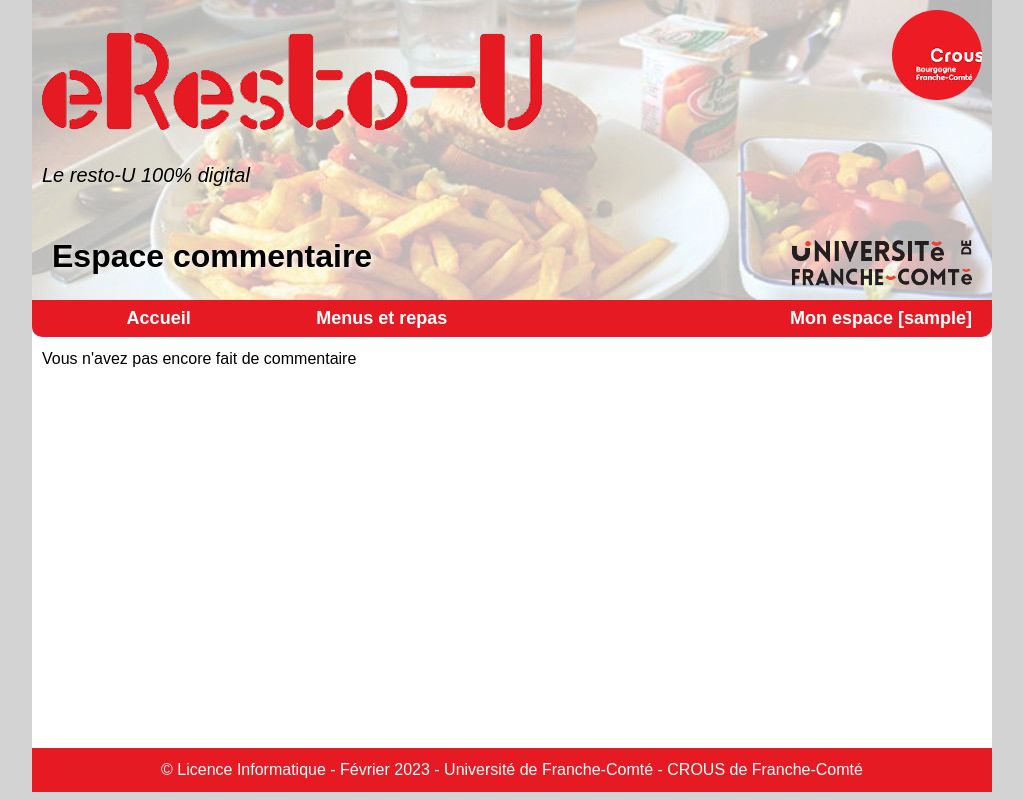
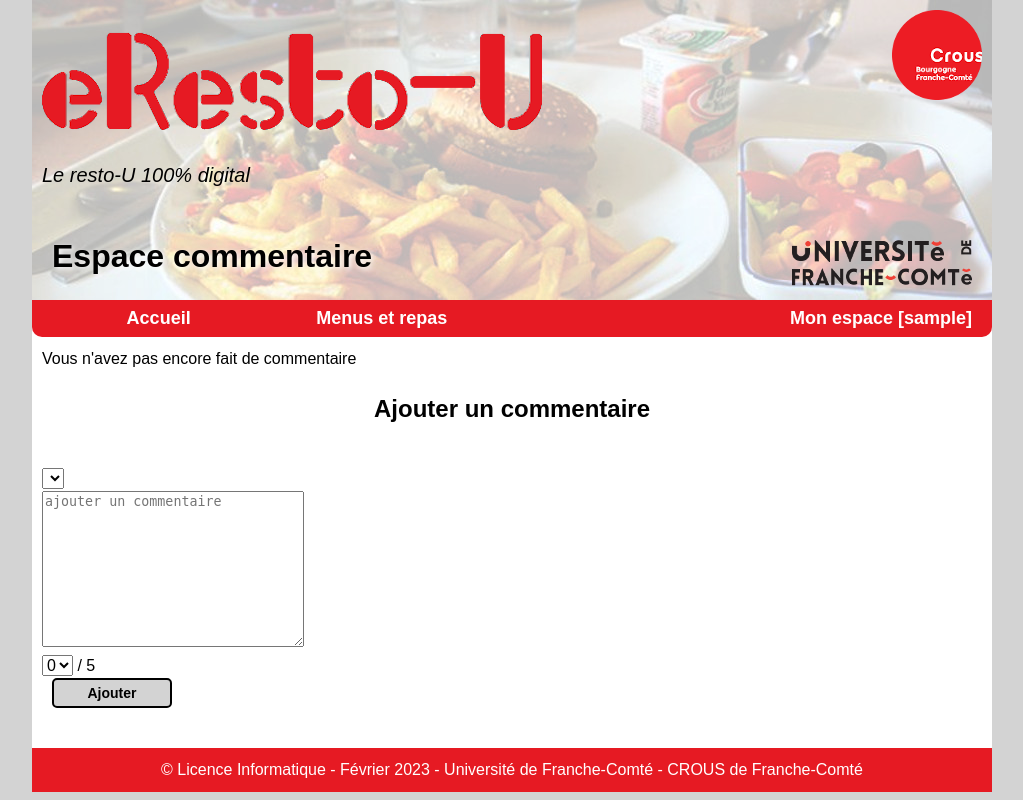
Before and after one commit to typ49/S4_Projet_LW_eRestoU, a PHP site: page /php/commentaire.php in a window 1280 px wide. Shown: the whole page, without its empty margins (128-1151 px from the left). Run offline with PHP 8.4, Linux system fonts and the light colour scheme; the visitor is signed in with stand-in values (Sample User, id 1); tables that the repository leaves empty or names only in its code hold one stand-in row (values such as "Sample post"); lists and menus that the app fills with data are empty.

Commit message:
ajouter marche presque / supprimer marche / modifier marche pas

```diff
--- a/php/bibli_erestou.php
+++ b/php/bibli_erestou.php
@@ -184,7 +184,7 @@ function sessionExit(string $page = '../index.php'): void {
     exit();
 }
 
-function affUnCommentaire($usager, $dateRepas, $texte, $datePublication, $note, $nom, $prenom, $isModifiable)
+function affUnCommentaire($bd, $usager, $dateRepas, $texte, $datePublication, $note, $nom, $prenom, $isModifiable)
 {
     $anneePublication = substr($datePublication, 0, 4);
     $moisPublication = substr($datePublication, 4, 2);
@@ -192,25 +192,34 @@ function affUnCommentaire($usager, $dateRepas, $texte, $datePublication, $note,
     $heurePublication = substr($datePublication, 8, 2);
     $minutePublication = substr($datePublication, 10, 2);
 
+    $anneeRepas = substr($dateRepas, 0, 4);
+    $moisRepas = substr($dateRepas, 4, 2);
+    $jourRepas = substr($dateRepas, 6, 2);
+
     //conversion mois en lettre
     $moisPublication = getTableauMois()[(int) $moisPublication];
+    $moisRepas = getTableauMois()[(int) $moisRepas];
 
     //on retire les 0 inutiles des jours et heures
     $jourPublication = (int) $jourPublication;
+    $jourRepas = (int) $jourRepas;
     $heurePublication = (int) $heurePublication;
 
 
 
 
+
     $publication = "publié le $jourPublication $moisPublication $anneePublication à $heurePublication h $minutePublication";
+    $repas = "repas du $jourRepas $moisRepas $anneeRepas";
 
     $image = "../upload/{$dateRepas}_$usager.jpg";
     echo '<article>',
         (is_file($image)) ? "<img src=\"$image\" alt=\"Photo illustrant le commentaire\">" : "",
-        "<h5>Commentaire de $prenom $nom $publication </h5>",
+        "<h5>Commentaire de $prenom $nom $publication </h5><br><h5>$repas</h5>",
         "<p> $texte </p>",
-        "<footer>Note : $note / 5<br>",
-        "<form action='./modifierCommentaire.php' id='modif' method='post'>",
+        "<footer>Note : $note / 5";
+    if ($isModifiable) {
+        echo "<form action='./modifierCommentaire.php' id='modif' method='post'>",
         "<input type='hidden' name='dateRepas' value='$dateRepas'>",
         "<input type='submit' name='modifier' value='modifier'>",
         "</form>",
@@ -220,9 +229,13 @@ function affUnCommentaire($usager, $dateRepas, $texte, $datePublication, $note,
         "</form>",
         "</footer>",
         '</article>';
+    } else {
+        echo "</footer>",
+        '</article>';
+    }
 }
 
-function affCommentairesL($bd, bool $commander, bool $isdate)
+function affCommentairesL($bd, bool $isdate)
 {
     // on récupère tout les commentaires de la date sélectionnée
     $date = dateConsulteeL();
@@ -261,7 +274,7 @@ function affCommentairesL($bd, bool $commander, bool $isdate)
                 $row['usNom'] = htmlProtegerSorties($row['usNom']);
                 $row['usPrenom'] = htmlProtegerSorties($row['usPrenom']);
 
-                affUnCommentaire($row['coUsager'], $row['coDateRepas'], $row['coTexte'], $row['coDatePublication'], $row['coNote'], $row['usNom'], $row['usPrenom'], false);
+                affUnCommentaire($bd, $row['coUsager'], $row['coDateRepas'], $row['coTexte'], $row['coDatePublication'], $row['coNote'], $row['usNom'], $row['usPrenom'], false);
             } while ($row = mysqli_fetch_assoc($res));
         }
         mysqli_free_result($res);
@@ -281,14 +294,9 @@ function affCommentairesL($bd, bool $commander, bool $isdate)
                 $row['usNom'] = htmlProtegerSorties($row['usNom']);
                 $row['usPrenom'] = htmlProtegerSorties($row['usPrenom']);
 
-                affUnCommentaire($row['coUsager'], $row['coDateRepas'], $row['coTexte'], $row['coDatePublication'], $row['coNote'], $row['usNom'], $row['usPrenom'], false);
+                affUnCommentaire($bd, $row['coUsager'], $row['coDateRepas'], $row['coTexte'], $row['coDatePublication'], $row['coNote'], $row['usNom'], $row['usPrenom'], true);
             } while ($row = mysqli_fetch_assoc($res));
         }
-    }
-
-    // affiche le lien si l'utilisateur est connecté et si il a commander
-    if ($commander == true) {
-        echo "<a href='./commentaire.php' id=\"ajouter-commentaire\">espace commentaire</a>";
     }
 
 }
--- a/php/commentaire.php
+++ b/php/commentaire.php
@@ -16,8 +16,12 @@ affEntete('Espace commentaire');
 // affichage de la barre de navigation
 affNav();
 $bd = bdConnect();
+if (isset($_POST['commentaire']) ) {
+    traitement_commentaire($bd, $_SESSION['usID']);
+}
 
 afficherCommentaire($bd);
+ajouterCommentaire($bd, $_SESSION['usID']);
 
 affPiedDePage();
 
@@ -31,7 +35,50 @@ function afficherCommentaire($bd){
     if (mysqli_num_rows($res)== 0) {
         echo '<p>Vous n\'avez pas encore fait de commentaire</p>';
     } else {
-        affCommentairesL($bd, false, false);
+        affCommentairesL($bd, false);
 
     }
 }
+
+// ajouter un commentaire
+function ajouterCommentaire($bd, $id){
+    echo '<h2>Ajouter un commentaire</h2>';
+    // récuperer toute les dates distinct de repas de l'utilisateur sauf celle déjà commentée
+    $sql = 'SELECT DISTINCT reDate FROM repas WHERE reUsager = ' . $id . ' AND reDate NOT IN (SELECT coDateRepas FROM commentaire WHERE coUsager = ' . $id . ')';
+    $res = bdSendRequest($bd, $sql);
+    $date = array();
+    while ($tab = mysqli_fetch_assoc($res)) {
+        $date[] = $tab['reDate'];
+    }
+    // afficher les dates de repas de l'utilisateur dans un select
+    echo '<form action="" method="post">',
+    '<p><select name="dateRepas" id="dateRepas">';
+    foreach ($date as $value) {
+        echo '<option value="' . $value . '">' . date('d-m-Y',strtotime($value)) . '</option>';
+    }
+    echo '</select></p>',
+    '<p><textarea name="commentaire" id="commentaire" cols="30" rows="10" placeholder="ajouter un commentaire"></textarea></p>',
+    // la note
+    '<p><select name="note" id="note">',
+    '<option value="0">0</option>',
+    '<option value="1">1</option>',
+    '<option value="2">2</option>',
+    '<option value="3">3</option>',
+    '<option value="4">4</option>',
+    '<option value="5">5</option>',
+    '</select>  / 5</p>',
+    '<p><input type="submit" value="Ajouter"></p>',
+    '</form>';
+
+
+}
+
+function traitement_commentaire($bd, $id) {
+    $sql = 'INSERT INTO commentaire (coUsager, coDateRepas, coTexte, coDatePublication, coNote) VALUES (' . $id . ', "' . $_POST['dateRepas'] . '", "' . $_POST['commentaire'] . '" , "' . DATE_AUJOURDHUI . '", "' . $_POST['note'] . '" )';
+    $res = bdSendRequest($bd, $sql);
+    if ($res === false) {
+        echo '<p>Erreur lors de l\'ajout du commentaire</p>';
+    } else {
+        echo '<p>Le commentaire a bien été ajouté</p>';
+    }
+}
--- a/php/menu.php
+++ b/php/menu.php
@@ -572,5 +572,5 @@ function affContenuL($bd, ?array $err): void
         affSupplement($date, $aujourdhui, $valid);
         btn_valider_commande($date, $aujourdhui, $valid);
     }
-    affCommentairesL($bd, $valid, true);
+    affCommentairesL($bd, true);
 }
--- a/php/mon_espace.php
+++ b/php/mon_espace.php
@@ -388,7 +388,10 @@ function affDeconnexion(){
     echo "<h2> Vous nous quittez déjà ?</h2>",
     "<section><a href=\"deconnexion.php\" id=\"mon-espace-boutton-deconnexion\">Oui &#x1F61D; !</a></section>";
 }
-
+function affCommentaire() {
+    echo "<h2> Vous avez un commentaire à nous faire ?</h2>",
+    "<section><a href=\"commentaire.php\" id=\"ajouter-commentaire\">Mon espace commentaire</a></section>";
+}
 
 function affMonEspace($erreursInfo, $erreursConnexion){
     echo "<h2> Bienvenue sur votre espace personnel !</h2>",
@@ -397,5 +400,6 @@ function affMonEspace($erreursInfo, $erreursConnexion){
     affModifConnexion($erreursConnexion);
     echo "</section><h2> Curieux de vos statistiques ?</h2>";
     affStatistiques();
+    affCommentaire();
     affDeconnexion();
 }
```
Also changed, not shown: php/modifierCommentaire.php (+4 -23 lines), php/supprimerCommentaire.php (+20 -0 lines).
